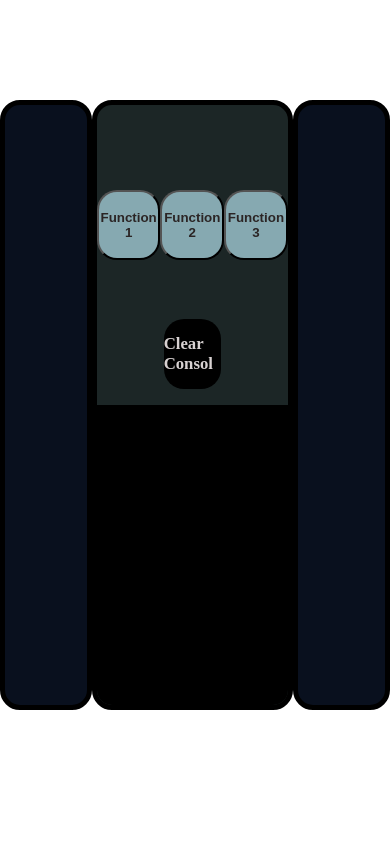
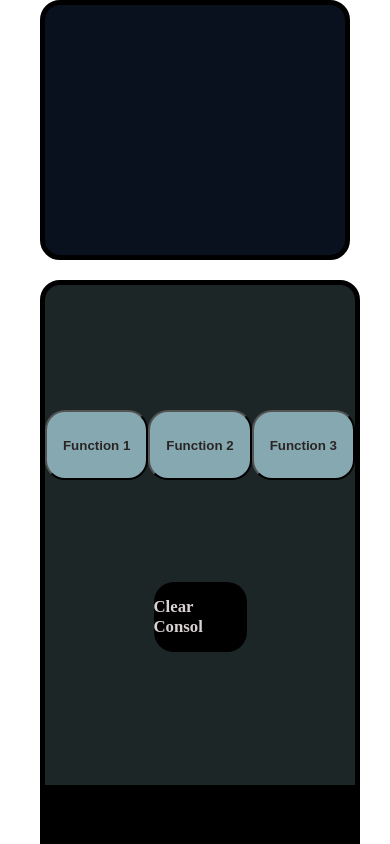
Before and after one commit to nikaabashidze/skilllwill.homework1, a plain HTML site: page index.html in a window 390 px wide. Shown: the top 844 px of the page. Drawn offline with Linux system fonts and the light colour scheme.

Commit message:
i add responsives

```diff
--- a/index.html
+++ b/index.html
@@ -7,6 +7,10 @@
     <title>Functions</title>
 </head>
 <body>
+
+
+    <div class="container">
+
     <aside class="condition">
 
             <div id="condition1">
@@ -134,7 +138,7 @@
 
             </aside>
 
-
+        </div>
 
 
 
--- a/style.css
+++ b/style.css
@@ -12,9 +12,15 @@ body {
 }
 
 
-.background {
-    background-color: rgb(45, 41, 41);
+
+.container {
+    width: 100%;
+    display: flex;
+    justify-content: center;
+    background-size: cover;
 }
+
+
 
 .cont {
      position: relative;
@@ -160,3 +166,41 @@ display: none;
     display: none;
 
     }
+
+
+
+
+
+    @media only screen and (max-width: 1000px) {
+
+        .container {
+
+            display: grid;
+            grid-template-rows: 180px auto auto ;
+            row-gap:  0px;
+
+        }
+
+
+        .cont {
+            width: 100%;
+            height: 800px;
+        }
+
+
+        .condition{
+            width: 300px;
+            height: 250px;
+            margin: 0;
+
+
+        }
+
+        .functions{
+            width: 300px;
+            height: 530px;
+            margin: 0;
+            }
+
+
+      }
```
